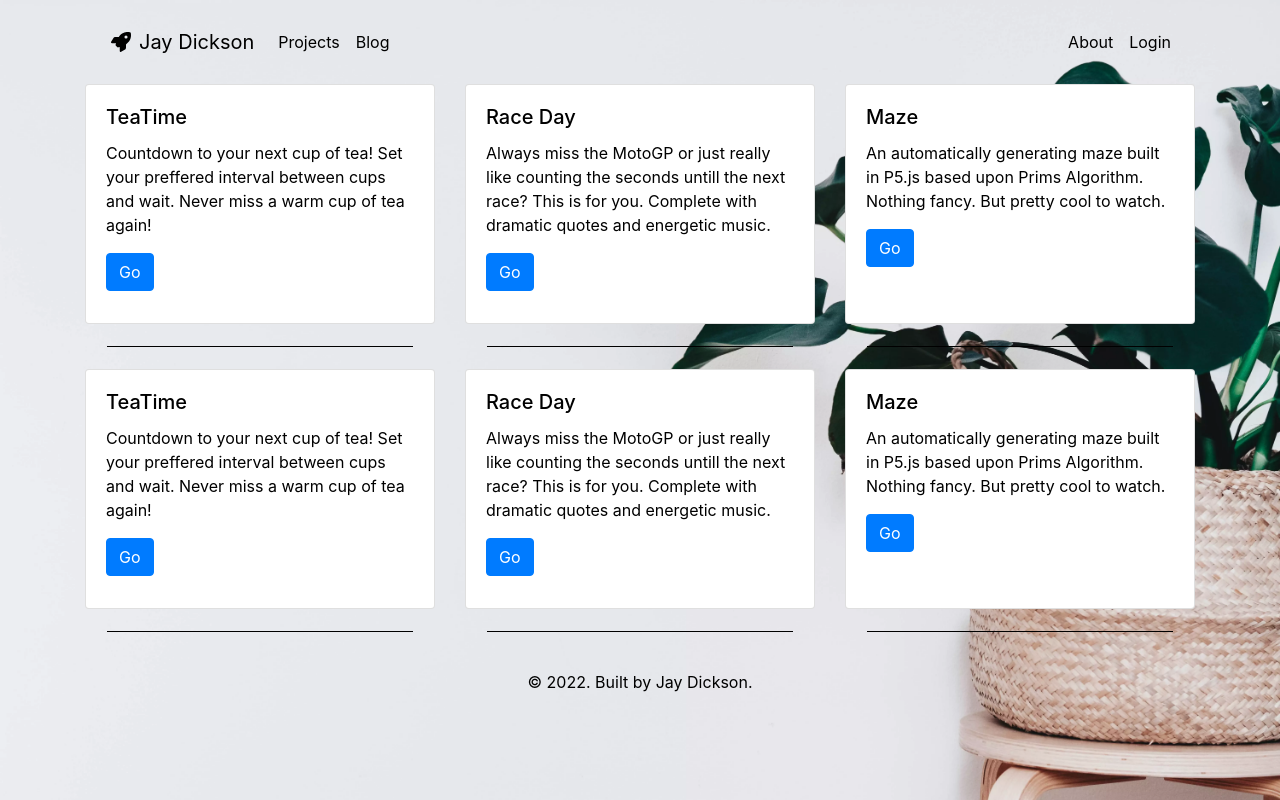
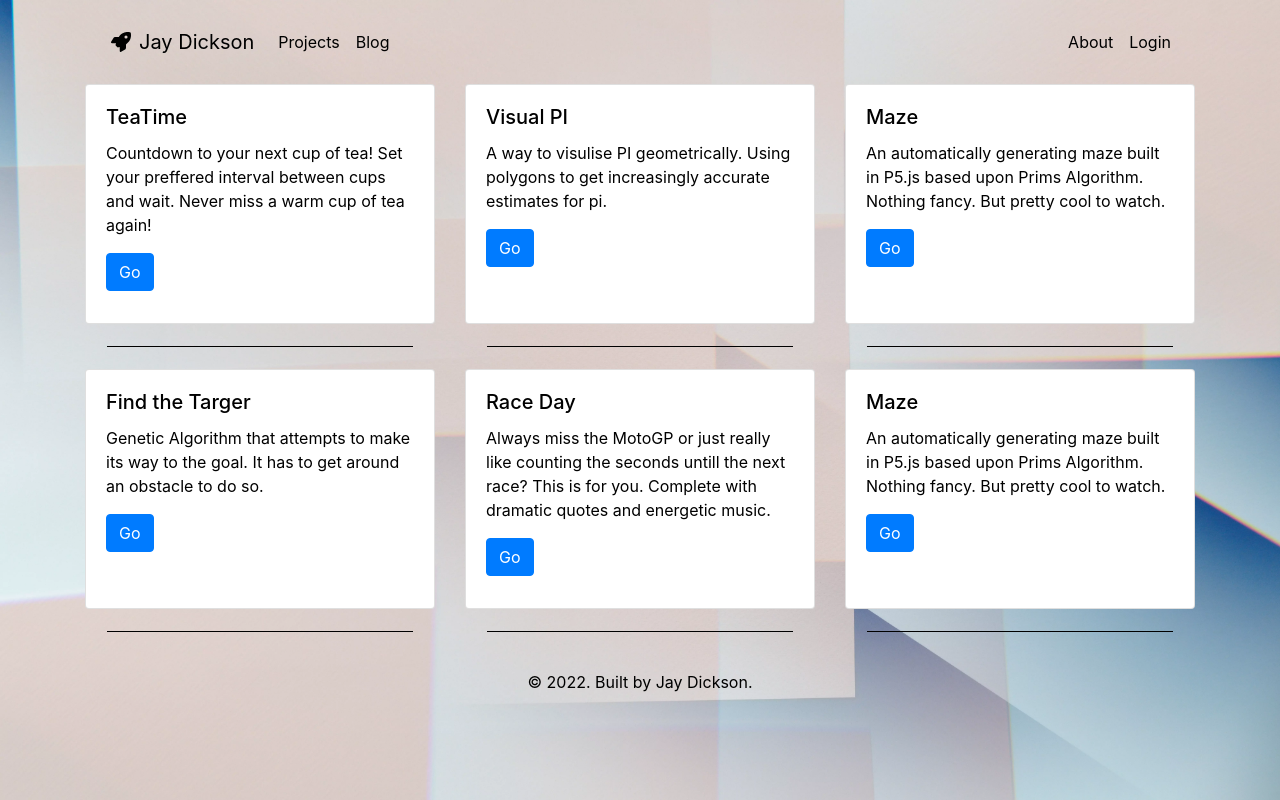
Before and after one commit to jaydickson02/Website, a Next.js app: page /projects in a window 1280 px wide. Built offline with nearby package versions, Linux system fonts and the light colour scheme.

Commit message:
Updated the list of Projects

```diff
--- a/pages/projects.js
+++ b/pages/projects.js
@@ -3,21 +3,21 @@ import { Card, Button, Container, Row, Col } from 'react-bootstrap'
 import Layout from '../shared/layout'
 import Gist from 'react-gist'
 
-const projects =() => {
+const projects = () => {
 
     //<Gist id='19eeef42d77c1807215b23700356f6fc'/> this goes in return statement
 
-let bgPic = "bg8"
+    let bgPic = "bg9"
     let themeColour = "black"
 
-return(
+    return (
 
         <Layout bg={bgPic} background='true' colour={themeColour} activeLink={'/projects'}>
 
             <Row>
                 <Col sm={12} lg={4}>
 
-            <Card style={{ width: '100%' , height: '240px', backgroundColour: 'black'}}>
+                    <Card style={{ width: '100%', height: '240px', backgroundColour: 'black' }}>
                         <Card.Body>
                             <Card.Title>TeaTime</Card.Title>
                             <Card.Text>
@@ -26,8 +26,55 @@ return(
                             <Button variant="primary" target="_blank" href="https://jaydickson02.github.io/TeaTime/">Go</Button>
                         </Card.Body>
                     </Card>
-            <hr style={{backgroundColor: themeColour, margin: 22}}/>
+                    <hr style={{ backgroundColor: themeColour, margin: 22 }} />
 
+                </Col>
+
+
+                <Col sm={12} lg={4}>
+
+                    <Card style={{ width: '100%', height: '240px' }}>
+                        <Card.Body>
+                            <Card.Title>Visual PI</Card.Title>
+                            <Card.Text>
+                                A way to visulise PI geometrically. Using polygons to get increasingly accurate estimates for pi.
+                            </Card.Text>
+                            <Button variant="primary" target="_blank" href="https://jaydickson02.github.io/visualPi">Go</Button>
+                        </Card.Body>
+                    </Card>
+                    <hr style={{ backgroundColor: themeColour, margin: 22 }} />
+
+                </Col>
+
+                <Col sm={12} lg={4}>
+
+                    <Card style={{ width: '100%', height: '240px' }}>
+                        <Card.Body>
+                            <Card.Title>Maze</Card.Title>
+                            <Card.Text>
+                                An automatically generating maze built in P5.js based upon Prims Algorithm. Nothing fancy. But pretty cool to watch.
+                            </Card.Text>
+                            <Button variant="primary" target="_blank" href="https://jaydickson02.github.io/Maze/">Go</Button>
+                        </Card.Body>
+                    </Card>
+                    <hr style={{ backgroundColor: themeColour, margin: 22 }} />
+                </Col>
+
+            </Row>
+
+            <Row>
+                <Col sm={12} lg={4}>
+
+                    <Card style={{ width: '100%', height: '240px', backgroundColour: 'black' }}>
+                        <Card.Body>
+                            <Card.Title>Find the Targer</Card.Title>
+                            <Card.Text>
+                                Genetic Algorithm that attempts to make its way to the goal. It has to get around an obstacle to do so.
+                            </Card.Text>
+                            <Button variant="primary" target="_blank" href="https://jaydickson02.github.io/FindTheTarget">Go</Button>
+                        </Card.Body>
+                    </Card>
+                    <hr style={{ backgroundColor: themeColour, margin: 22 }} />
                 </Col>
 
 
@@ -42,8 +89,7 @@ return(
                             <Button variant="primary" target="_blank" href="https://jaydickson02.github.io/RaceDay/">Go</Button>
                         </Card.Body>
                     </Card>
-            <hr style={{backgroundColor: themeColour, margin: 22}}/>
-
+                    <hr style={{ backgroundColor: themeColour, margin: 22 }} />
                 </Col>
 
                 <Col sm={12} lg={4}>
@@ -57,53 +103,7 @@ return(
                             <Button variant="primary" target="_blank" href="https://jaydickson02.github.io/Maze/">Go</Button>
                         </Card.Body>
                     </Card>
-            <hr style={{backgroundColor: themeColour, margin: 22}}/>
-        </Col>
-
-    </Row>
-
-    <Row>
-        <Col sm={12} lg={4}>
-
-            <Card style={{ width: '100%' , height: '240px', backgroundColour: 'black'}}>
-            <Card.Body>
-                <Card.Title>TeaTime</Card.Title>
-                <Card.Text>
-                Countdown to your next cup of tea! Set your preffered interval between cups and wait. Never miss a warm cup of tea again!
-                </Card.Text>
-                <Button variant="primary" target="_blank" href="https://jaydickson02.github.io/TeaTime/">Go</Button>
-            </Card.Body>
-            </Card>
-            <hr style={{backgroundColor: themeColour, margin: 22}}/>
-        </Col>
-
-
-        <Col sm={12} lg={4}>
-
-            <Card style={{ width: '100%', height: '240px' }}>
-            <Card.Body>
-                <Card.Title>Race Day</Card.Title>
-                <Card.Text>
-                Always miss the MotoGP or just really like counting the seconds untill the next race? This is for you. Complete with dramatic quotes and energetic music.
-                </Card.Text>
-                <Button variant="primary" target="_blank" href="https://jaydickson02.github.io/RaceDay/">Go</Button>
-            </Card.Body>
-            </Card>
-            <hr style={{backgroundColor: themeColour, margin: 22}}/>
-        </Col>
-
-        <Col sm={12} lg={4}>
-
-            <Card style={{ width: '100%', height: '240px' }}>
-            <Card.Body>
-                <Card.Title>Maze</Card.Title>
-                <Card.Text>
-                An automatically generating maze built in P5.js based upon Prims Algorithm. Nothing fancy. But pretty cool to watch.
-                </Card.Text>
-                <Button variant="primary" target="_blank" href="https://jaydickson02.github.io/Maze/">Go</Button>
-            </Card.Body>
-            </Card>
-            <hr style={{backgroundColor: themeColour, margin: 22}}/>
+                    <hr style={{ backgroundColor: themeColour, margin: 22 }} />
                 </Col>
 
             </Row>
```
Lines whose indentation alone changed are shown as unchanged.
